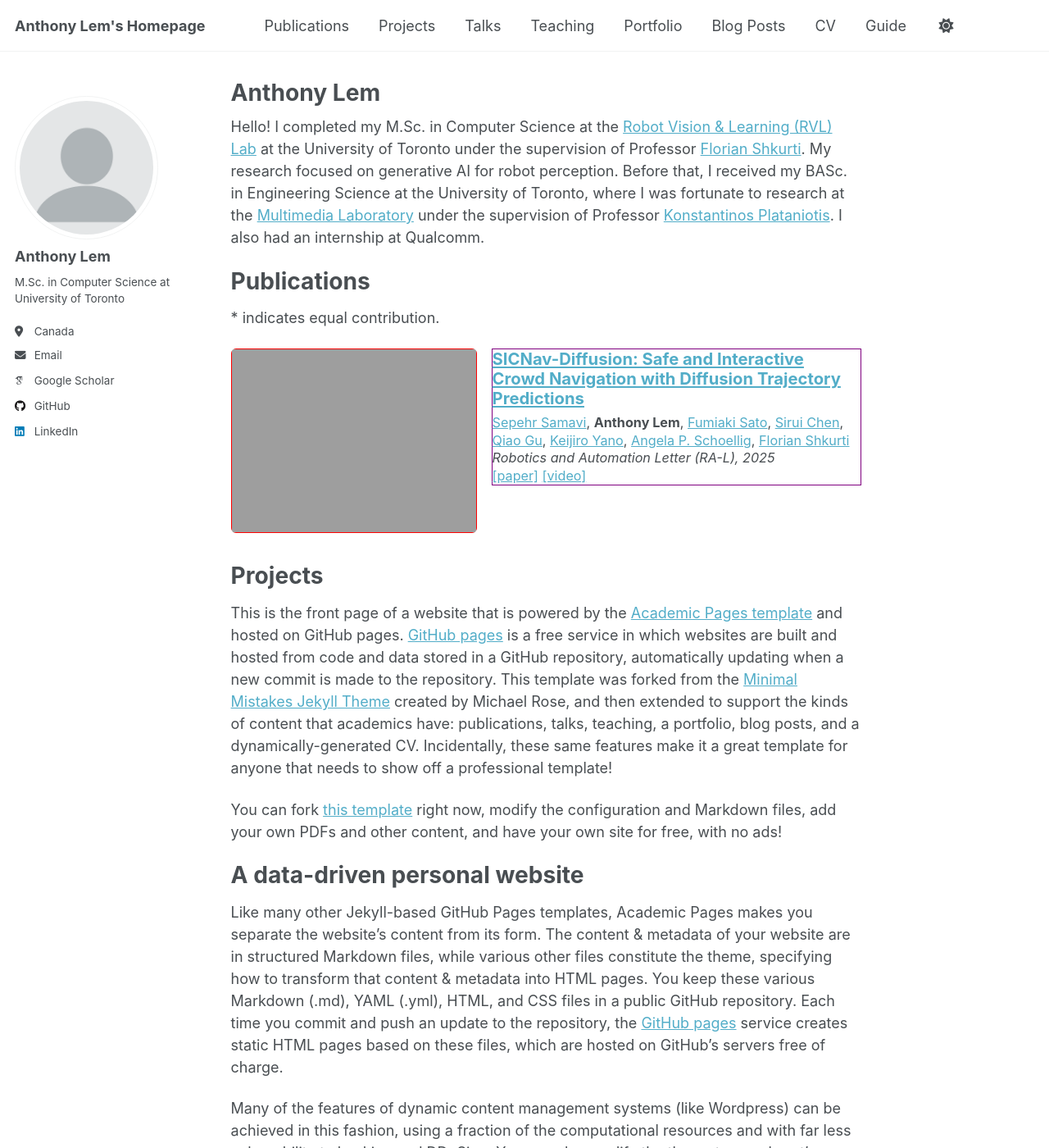
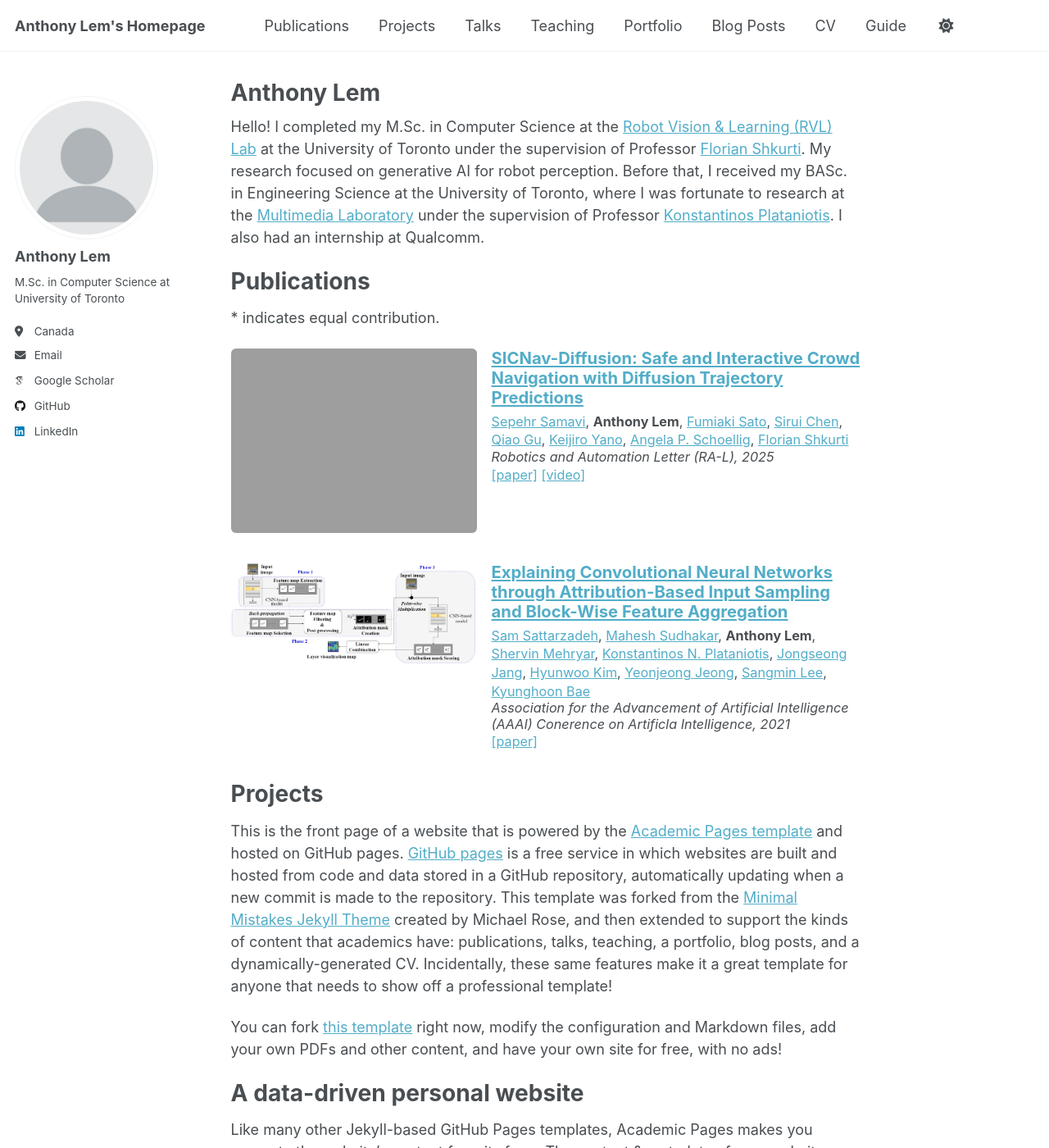
Before and after one commit to Anthonyjlem/Anthonyjlem.github.io, a Jekyll site: the page built from _pages/about.md, in a window 1280 px wide and 1400 px high. Shown: the whole window at 82% size. Built offline with Jekyll 4.4.1, drawn with Linux system fonts in a browser that asks for light colours; some web fonts are replaced; a script that is not in the unit is left out.

```diff
--- a/_data/authors.yml
+++ b/_data/authors.yml
@@ -16,21 +16,57 @@ Fumiaki Sato:
   name        : "Fumiaki Sato"
   url         : "https://www.linkedin.com/in/fumiaki-sato-aa1347188/"
 
+Hyunwoo Kim:
+  name        : "Hyunwoo Kim"
+  url         : "https://sites.google.com/view/hyunwookim/home"
+
+Jongseong Jang:
+  name        : "Jongseong Jang"
+  url         : "https://sites.google.com/view/jongseong-jang/"
+
 Keijiro Yano:
   name        : "Keijiro Yano"
   url         : "https://www.linkedin.com/in/keijiro-yano-892379a4/"
+
+Konstantinos Plataniotis:
+  name        : "Konstantinos N. Plataniotis"
+  url         : "https://www.comm.utoronto.ca/~kostas/"
+
+Kyunghoon Bae:
+  name        : "Kyunghoon Bae"
+  url         : "https://sites.google.com/view/kyunghoonbae/home"
+
+Mahesh Sudhakar:
+  name        : "Mahesh Sudhakar"
+  url         : "https://mahesh-sudhakar.github.io/"
 
 Qiao Gu:
   name        : "Qiao Gu"
   url         : "https://georgegu1997.github.io/"
 
+Sam Sattarzadeh:
+  name        : "Sam Sattarzadeh"
+  url         : "https://www.linkedin.com/in/sam-sattarzadeh-43518a198/"
+
+Sangmin Lee:
+  name        : "Sangmin Lee"
+  url         : "https://www.linkedin.com/in/smlee89/?originalSubdomain=kr"
+
 Sepehr Samavi:
   name        : "Sepehr Samavi"
   url         : "http://dsl.utias.utoronto.ca/~sep/"
 
+Shervin Mehryar:
+  name        : "Shervin Mehryar"
+  url         : "https://scholar.google.ca/citations?user=Cx8X_40AAAAJ&hl"
+
 Sirui Chen:
   name        : "Sirui Chen"
   url         : "https://www.linkedin.com/in/sirui-c-6492a0232/"
+
+Yeonjeong Jeong:
+  name        : "Yeonjeong Jeong"
+  url         : "https://scholar.google.com/citations?user=YnAJ1UUAAAAJ&hl"
 
 Name2 Name2:
   name        : "Name2 Name2"
--- a/assets/css/main.scss
+++ b/assets/css/main.scss
@@ -84,7 +84,6 @@ html {
 }
 
 .pub-entry img {
-  border: 1px solid red;
   display: block;
   margin: 0;
   max-height: 100%;       /* don’t exceed text height */
@@ -106,7 +105,6 @@ html {
 }
 
 .archive__item-details {
-  border: 1px solid purple;
   flex: 1;            /* take remaining space */
   padding-top: 0;
 }
```
Also changed, not shown: _publications/sise.md (added, +14 -0 lines), images/publications/sise.jpg (added).
